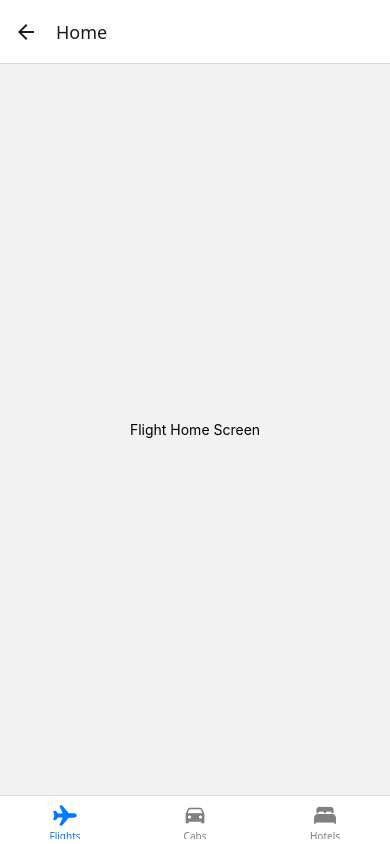
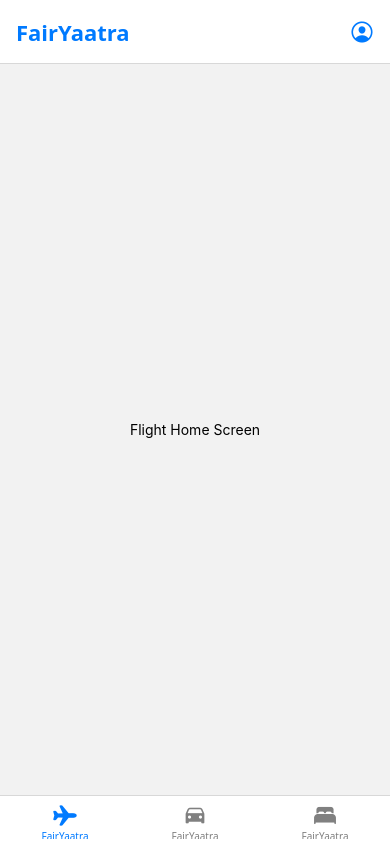
Before and after one commit to sanjaii1/TravelApp, a React Native app: screen /Home in a window 390 px wide. Built offline with nearby package versions, Linux system fonts and the light colour scheme.

Commit message:
Add CustomHeader component and Profile screen; update HomeTabs to include header with navigation to Profile.

```diff
--- a/src/navigation/AppNavigator.js
+++ b/src/navigation/AppNavigator.js
@@ -1,14 +1,16 @@
-import React from 'react';
-import { NavigationContainer } from '@react-navigation/native';
-import { createNativeStackNavigator } from '@react-navigation/native-stack';
+import React from "react";
+import { NavigationContainer } from "@react-navigation/native";
+import { createNativeStackNavigator } from "@react-navigation/native-stack";
 
-import LoginScreen from '../screens/Auth/LoginScreen';
-import FlightHome from '../screens/Flights/FlightHome';
-import CabHome from '../screens/Cabs/CabHome';
-import HotelHome from '../screens/Hotels/HotelHome';
-import RegisterScreen from '../screens/Auth/RegisterScreen';
-import ForgotPasswordScreen from '../screens/Auth/ForgotPasswordScreen';
-import HomeTabs from './HomeTabs';
+import LoginScreen from "../screens/Auth/LoginScreen";
+import FlightHome from "../screens/Flights/FlightHome";
+import CabHome from "../screens/Cabs/CabHome";
+import HotelHome from "../screens/Hotels/HotelHome";
+import RegisterScreen from "../screens/Auth/RegisterScreen";
+import ForgotPasswordScreen from "../screens/Auth/ForgotPasswordScreen";
+import HomeTabs from "./HomeTabs";
+import ProfileScreen from "../screens/ProfileScreen";
+
 
 const Stack = createNativeStackNavigator();
 
@@ -19,7 +21,8 @@ export default function AppNavigator() {
         <Stack.Screen name="Login" component={LoginScreen} />
         <Stack.Screen name="Register" component={RegisterScreen} />
         <Stack.Screen name="ForgotPassword" component={ForgotPasswordScreen} />
-        <Stack.Screen name="Home" component={HomeTabs} />
+        <Stack.Screen name="Home" component={HomeTabs}   options={{ headerShown: false }}/>
+        <Stack.Screen name="Profile" component={ProfileScreen} />
         <Stack.Screen name="Flights" component={FlightHome} />
         <Stack.Screen name="Cabs" component={CabHome} />
         <Stack.Screen name="Hotels" component={HotelHome} />
--- a/src/navigation/HomeTabs.js
+++ b/src/navigation/HomeTabs.js
@@ -3,15 +3,37 @@ import { createBottomTabNavigator } from '@react-navigation/bottom-tabs';
 import FlightHome from '../screens/Flights/FlightHome';
 import CabHome from '../screens/Cabs/CabHome';
 import HotelHome from '../screens/Hotels/HotelHome';
-import { Ionicons } from '@expo/vector-icons';
+import { Ionicons, Feather } from '@expo/vector-icons';
+import { TouchableOpacity, Text } from 'react-native';
 
 const Tab = createBottomTabNavigator();
 
-export default function HomeTabs() {
+export default function HomeTabs({ navigation }) {
+  const renderHeader = () => ({
+    title: 'FairYaatra',
+    headerTitleAlign: 'left',
+    headerTitleStyle: {
+      fontSize: 22,
+      fontWeight: 'bold',
+      color: '#007AFF',
+    },
+    headerRight: () => (
+      <React.Fragment>
+        <TouchableOpacity
+          onPress={() => navigation.navigate('Profile')}
+          style={{ marginRight: 15 }}
+        >
+          <Ionicons name="person-circle-outline" size={26} color="#007AFF" />
+        </TouchableOpacity>
+      </React.Fragment>
+    ),
+  });
+
   return (
     <Tab.Navigator
       initialRouteName="Flights"
       screenOptions={({ route }) => ({
+        ...renderHeader(),
         tabBarIcon: ({ color, size }) => {
           let iconName;
 
@@ -23,7 +45,6 @@ export default function HomeTabs() {
         },
         tabBarActiveTintColor: '#007AFF',
         tabBarInactiveTintColor: 'gray',
-        headerShown: false,
       })}
     >
       <Tab.Screen name="Flights" component={FlightHome} />
--- /dev/null
+++ b/src/screens/ProfileScreen.js
@@ -0,0 +1,10 @@
+import React from 'react';
+import { View, Text } from 'react-native';
+
+export default function ProfileScreen() {
+  return (
+    <View style={{ flex: 1, justifyContent: 'center', alignItems: 'center' }}>
+      <Text>Profile Screen</Text>
+    </View>
+  );
+}
```
Also changed, not shown: src/components/CustomHeader.js (added, +46 -0 lines), src/screens/CollabsScreen.js (added, +10 -0 lines).
